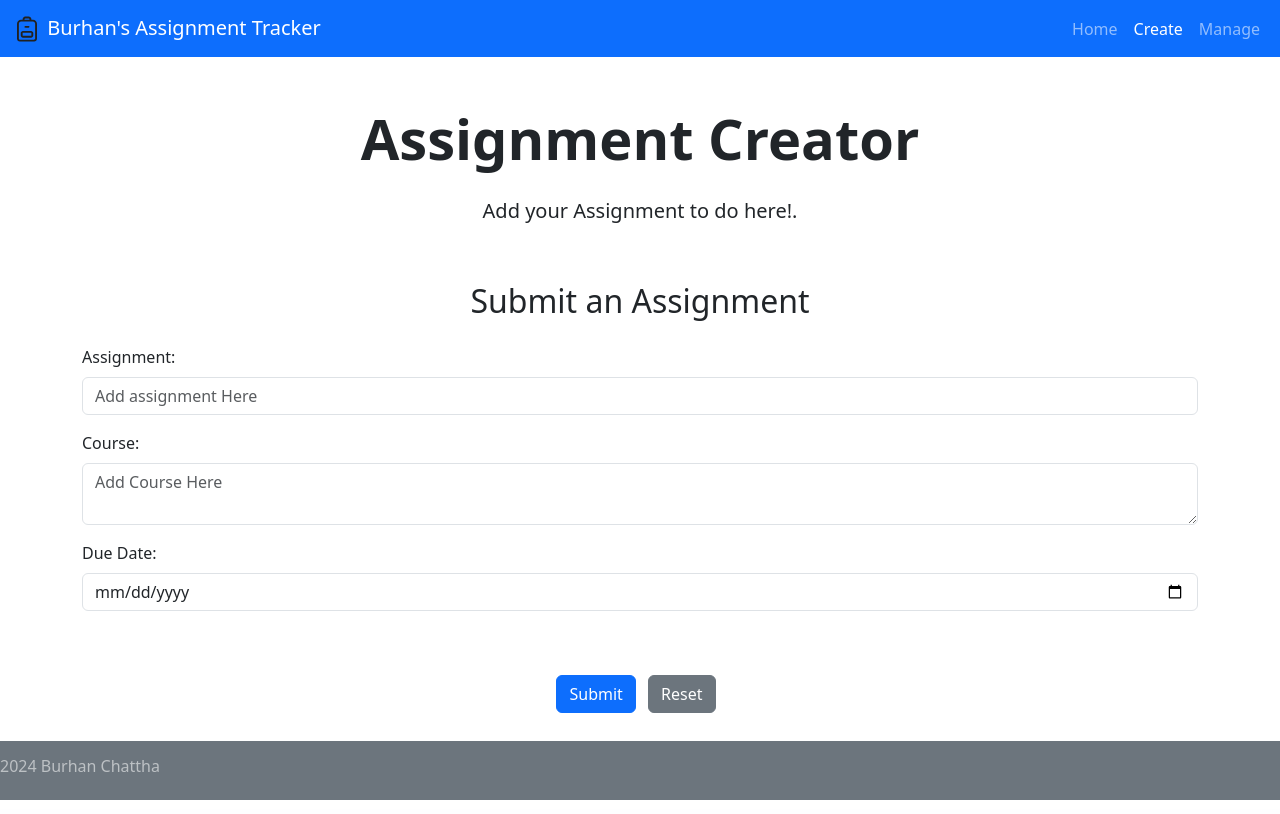
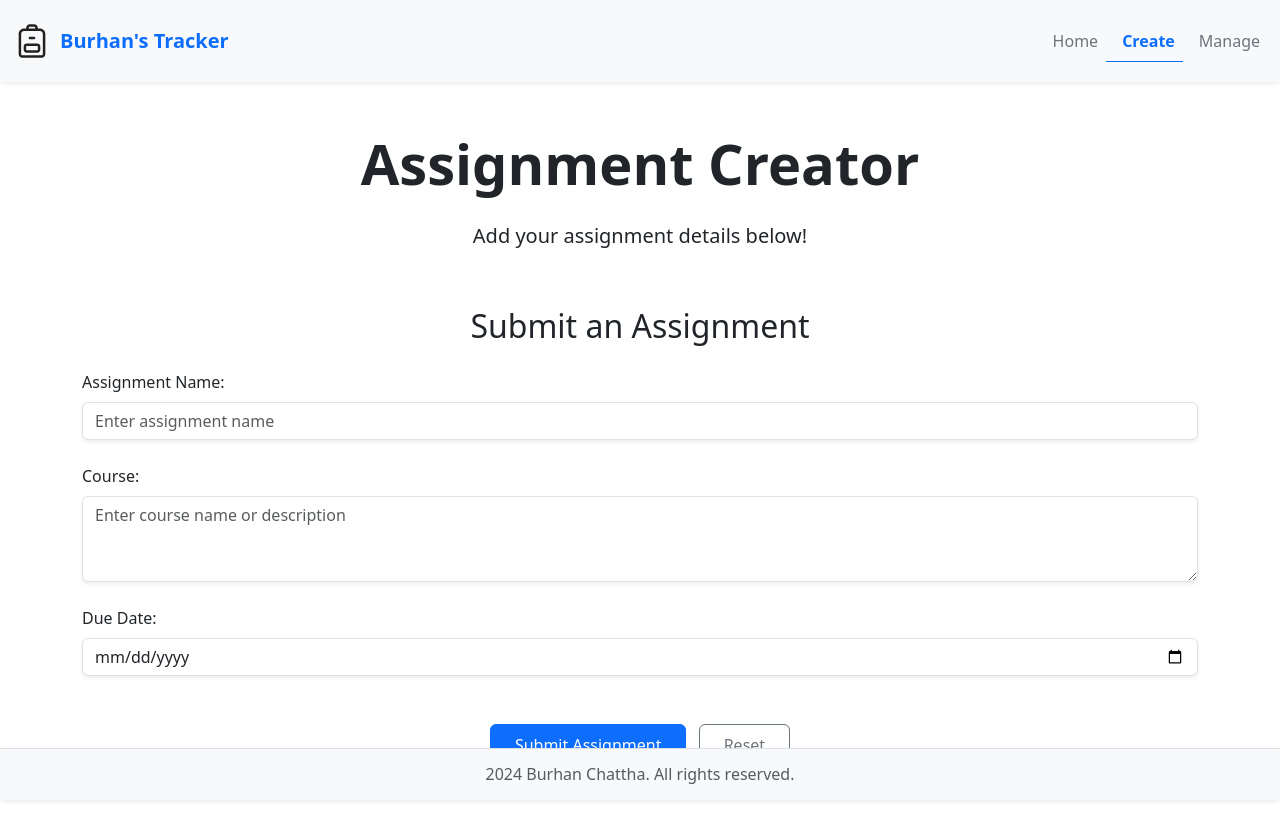
Before and after one commit to Burhan7860/Web-and-Script-A3, a Node server app: page /editor in a window 1280 px wide. Run offline with Node 20, Linux system fonts and the light colour scheme; data that the repository does not hold is empty; some libraries are stand-ins or nearby versions.

Commit message:
files were in wrong place and edited views

```diff
--- a/views/Partials/footer.ejs
+++ b/views/Partials/footer.ejs
@@ -1,8 +1,10 @@
-<!-- Footer with a fixed position at the bottom, displaying copyright information -->
 <footer>
-  <nav class="navbar fixed-bottom navbar-dark bg-secondary">
-    <h6 class="navbar-text"><i class="fa-solid fa-copyright"></i> 2024 Burhan Chattha</h6>
+  <nav class="navbar fixed-bottom bg-light border-top shadow-sm">
+    <div class="container-fluid d-flex justify-content-center py-2">
+      <h6 class="text-muted mb-0">
+        <i class="fa-solid fa-copyright"></i> 2024 Burhan Chattha. All rights
+        reserved.
+      </h6>
+    </div>
   </nav>
 </footer>
-</body>
-</html>
--- a/views/Partials/main_nav.ejs
+++ b/views/Partials/main_nav.ejs
@@ -1,39 +1,37 @@
-  <!-- Navigation bar with brand logo, home, create, and manage links, with dynamic highlighting based on the current page title -->
-  <nav class="navbar navbar-expand-lg navbar-dark bg-primary">
+<nav class="navbar navbar-expand-lg navbar-light bg-light shadow-sm py-3">
   <div class="container-fluid">
-      <a class="navbar-brand" href="/">
-        <img src="/Content/favicon.svg" alt="Logo" width="30" height="30" class="d-inline-block align-text-top">
-        Burhan's Assignment Tracker
+    <a class="navbar-brand d-flex align-items-center" href="/">
+      <img src="/Content/favicon.svg" alt="Logo" width="40" height="40" class="me-2">
+      <span class="fw-bold text-primary">Burhan's Tracker</span>
     </a>
-      <button class="navbar-toggler" type="button" data-bs-toggle="collapse" data-bs-target="#navbarSupportedContent" aria-controls="navbarSupportedContent" aria-expanded="false" aria-label="Toggle navigation">
+    <button class="navbar-toggler" type="button" data-bs-toggle="collapse" data-bs-target="#navbarNavDropdown" aria-controls="navbarNavDropdown" aria-expanded="false" aria-label="Toggle navigation">
       <span class="navbar-toggler-icon"></span>
     </button>
-      <div class="collapse navbar-collapse" id="navbarSupportedContent">
+    <div class="collapse navbar-collapse" id="navbarNavDropdown">
       <ul class="navbar-nav ms-auto">
         <li class="nav-item">
-            <% if(title=="Burhan's Assignment Tracker")
-            { %>
-                <a class="nav-link active" href="/">
+          <% if(title=="Burhan's Assignment Tracker") { %>
+            <a class="nav-link active fw-bold text-primary border-bottom border-primary" href="/">
           <% } else { %>
-              <a class="nav-link" href="/">
+            <a class="nav-link text-secondary" href="/">
           <% } %>
-              <i class="fa-solid fa-house"></i> Home</a>
+            <i class="fa-solid fa-house me-2"></i>Home</a>
         </li>
         <li class="nav-item">
           <% if(title=="Assignment Creator") { %>
-              <a class="nav-link active" href="/editor">
+            <a class="nav-link active fw-bold text-primary border-bottom border-primary" href="/editor">
           <% } else { %>
-              <a class="nav-link" href="/editor">
+            <a class="nav-link text-secondary" href="/editor">
           <% } %>
-              <i class="fa-solid fa-plus"></i> Create</a>
+            <i class="fa-solid fa-plus me-2"></i>Create</a>
         </li>
         <li class="nav-item">
           <% if(title=="Manage Assignment") { %>
-            <a class="nav-link active" href="/manage">
+            <a class="nav-link active fw-bold text-primary border-bottom border-primary" href="/manage">
           <% } else { %>
-            <a class="nav-link" href="/manage">
+            <a class="nav-link text-secondary" href="/manage">
           <% } %>
-              <i class="fa-solid fa-gear"></i> Manage</a>
+            <i class="fa-solid fa-gear me-2"></i>Manage</a>
         </li>
       </ul>
     </div>
--- a/views/editor.ejs
+++ b/views/editor.ejs
@@ -1,10 +1,9 @@
-<!-- Main content section displaying a form to submit or edit a assignment with fields for assignment name, course, and due date; dynamically sets action based on whether assignment data is provided -->
-<%- include Partials/header.ejs %> <%- include Partials/main_nav.ejs %>
+<%- include Partials/header.ejs %>
+<%- include Partials/main_nav.ejs %>
+
 <div class="container text-center">
   <h1 class="display-4 fw-bold mt-5 mb-4"><%= title %></h1>
-  <p class="lead mt-4 mb-2">
-    Add your Assignment to do here!.
-  </p>
+  <p class="lead mt-4 mb-2">Add your assignment details below!</p>
 </div>
 
 <section id="contact" class="py-5">
@@ -14,59 +13,65 @@
       <%= (typeof assignment !== 'undefined') ? 'action=/api/edit' : 'action=/api/create' %>
       method="post"
       enctype="application/x-www-form-urlencoded"
-      class="row g-3"
+      class="row g-4"
     >
       <% if (typeof assignment !== 'undefined') { %>
         <input type="hidden" name="id" value="<%= assignment._id %>"/>
       <% } %>
+
+      <!-- Assignment Name Field -->
       <div class="col-md-12">
-        <label for="assignment" class="form-label">Assignment:</label>
+        <label for="assignment" class="form-label">Assignment Name:</label>
         <input
           type="text"
           id="assignment"
           name="assignment"
-          class="form-control"
-          placeholder="Add assignment Here"
-          value="<%= (typeof Assignment !== 'undefined') ? assignment.name : '' %>"
+          class="form-control shadow-sm"
+          placeholder="Enter assignment name"
+          value="<%= (typeof assignment !== 'undefined') ? assignment.name : '' %>"
           required
         />
       </div>
 
+      <!-- Course Field -->
       <div class="col-12">
         <label for="course" class="form-label">Course:</label>
         <textarea
           id="course"
           name="course"
-          class="form-control"
-          placeholder="Add Course Here"
+          class="form-control shadow-sm"
+          placeholder="Enter course name or description"
+          rows="3"
           required
         ><%= (typeof assignment !== 'undefined') ? assignment.course : '' %></textarea>
       </div>
 
+      <!-- Due Date Field -->
       <div class="col-12">
         <label for="duedate" class="form-label">Due Date:</label>
         <input
           type="date"
           id="duedate"
           name="duedate"
-          class="form-control"
-          placeholder="Add Due Date Here"
+          class="form-control shadow-sm"
           value="<%= (typeof assignment !== 'undefined') ? assignment.duedate : '' %>"
           required
         />
       </div>
 
+      <!-- Buttons -->
       <div class="text-center">
-        <button type="submit" class="btn btn-primary me-2 mt-5 mb-5">
-          <%= (typeof assignment !== 'undefined') ? 'Save' : 'Submit' %>
+        <button type="submit" class="btn btn-primary px-4 py-2 me-2 mt-4">
+          <%= (typeof assignment !== 'undefined') ? 'Save Changes' : 'Submit Assignment' %>
         </button>
-        <% if (typeof assignment == 'undefined') { %>
-          <button type="reset" class="btn btn-secondary me-2 mt-5 mb-5">Reset</button>
+        <% if (typeof assignment === 'undefined') { %>
+          <button type="reset" class="btn btn-outline-secondary px-4 py-2 mt-4">Reset</button>
         <% } else { %>
-          <a href="/manage" class="btn btn-secondary me-2 mt-5 mb-5">Back</a>
+          <a href="/manage" class="btn btn-outline-secondary px-4 py-2 mt-4">Back</a>
         <% } %>
       </div>
     </form>
   </div>
 </section>
+
 <%- include Partials/footer.ejs %>
```
Also changed, not shown: views/index.ejs (+50 -15 lines), views/manage.ejs (+86 -50 lines), views/package.json (deleted, +0 -20 lines), views/server.js (deleted, +0 -90 lines), views/README.md (deleted), 3 other files. Lines whose indentation alone changed are shown as unchanged.
